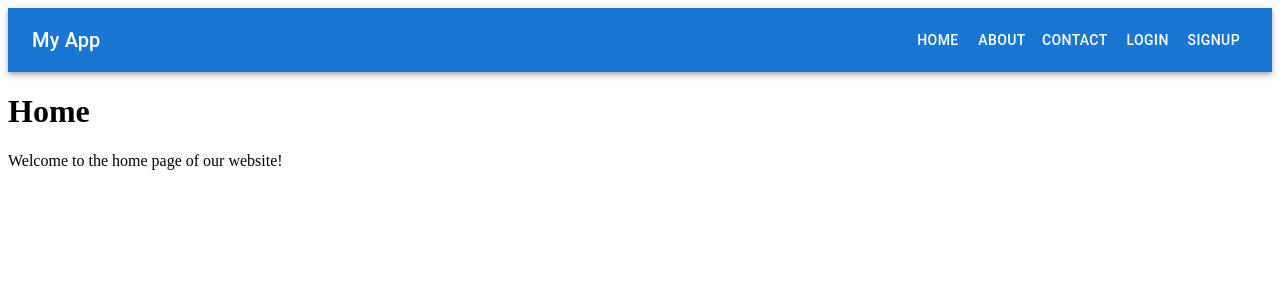
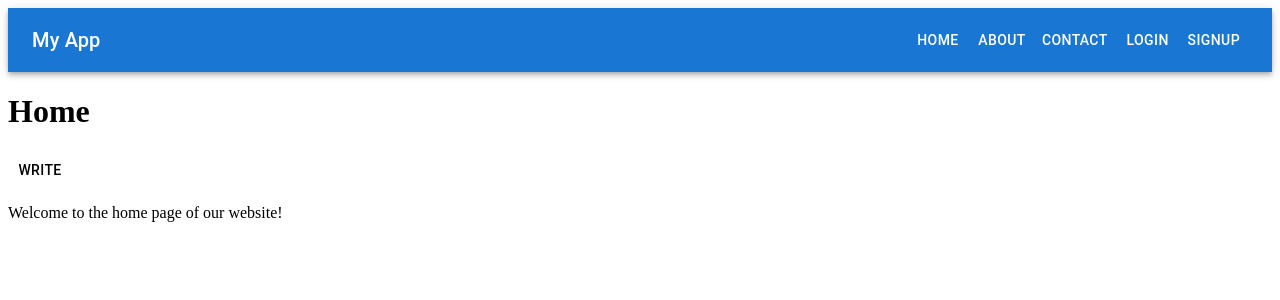
Before and after one commit to junsutaro/KOALAMATE, a React (Create React App) app in the folder frontend/: page / in a window 1280 px wide. Shown: the top 300 px of the page. Built offline with nearby package versions, Linux system fonts and the light colour scheme.

Commit message:
FEAT: write board

```diff
--- a/frontend/package.json
+++ b/frontend/package.json
@@ -19,6 +19,8 @@
     "react-router-dom": "^6.21.3",
     "react-scripts": "5.0.1",
     "redux-logger": "^3.0.6",
+    "slate": "^0.101.5",
+    "slate-react": "^0.101.6",
     "styled-components": "^6.1.8",
     "web-vitals": "^2.1.4",
     "yup": "^1.3.3"
--- a/frontend/src/App.js
+++ b/frontend/src/App.js
@@ -6,6 +6,7 @@ import Home from './pages/Home';
 import About from './pages/About';
 import Login from './pages/Login';
 import SignUp from './pages/SignUp';
+import WriteBoard from './pages/WriteBoard';
 // 다른 페이지 컴포넌트들을 임포트
 
 function App() {
@@ -17,6 +18,7 @@ function App() {
 						<Route path="/about" element={<About />} />
 						<Route path="/login" element={<Login />} />
 						<Route path="/signup" element={<SignUp />} />
+						<Route path="/writeBoard" element={<WriteBoard />} />
 						{/* 다른 라우트들 */}
 					</Routes>
 				</div>
--- a/frontend/src/pages/Home.js
+++ b/frontend/src/pages/Home.js
@@ -1,11 +1,16 @@
 import React from 'react';
 import Nav from 'components/Nav';
+import Button from '@mui/material/Button';
+import {NavLink} from 'react-router-dom';
 
 const Home = () => {
 	return (
 			<div>
 				<Nav/>
 				<h1>Home</h1>
+				<Button color="inherit" component={NavLink} to="/writeBoard">
+					write
+				</Button>
 				<p>Welcome to the home page of our website!</p>
 			</div>
 	);
```
Also changed, not shown: 2 other files (tests, documents, lock files or other folders).
